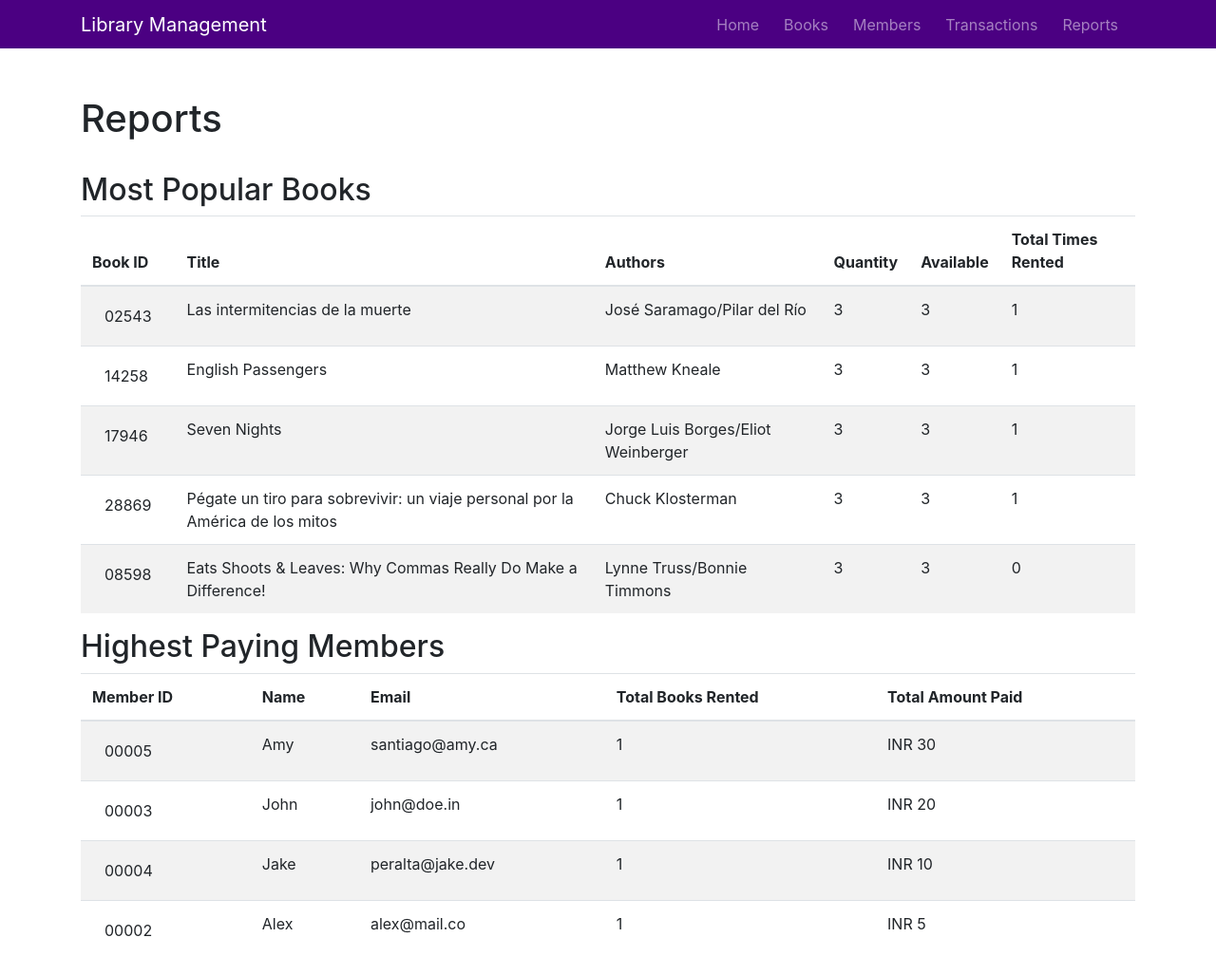
After one commit to Karan9034/library_management, a Flask app: page /reports in a window 1280 px wide. The commit adds this page. Shown: the whole page at 95% size. Run offline with Flask 2, Linux system fonts and the light colour scheme; data comes from the database, SQL or seed files in the repository; some libraries are stand-ins or nearby versions.

```diff
--- a/library_management/books/forms.py
+++ b/library_management/books/forms.py
@@ -13,5 +13,5 @@ class ImportForm(FlaskForm):
 class IssueForm(FlaskForm):
     email = StringField('Email', validators=[validators.DataRequired(), validators.Email()])
     book_id = IntegerField('Book ID', validators=[validators.DataRequired()])
-    dues_per_week = IntegerField('Charges Per Week', validators=[validators.DataRequired()])
+    charges = IntegerField('Charges', validators=[validators.DataRequired()])
     issueBtn = SubmitField('Issue')
--- a/library_management/main/routes.py
+++ b/library_management/main/routes.py
@@ -1,4 +1,5 @@
 from flask import Blueprint, render_template
+from library_management.models import Book, Member
 
 main = Blueprint("main", __name__)
 
@@ -6,3 +7,9 @@ main = Blueprint("main", __name__)
 @main.route('/home')
 def home():
     return render_template('home.html')
+
+@main.route('/reports')
+def reports():
+    books = Book.query.order_by(Book.no_of_times_rented.desc()).all()
+    members = Member.query.order_by(Member.total_paid.desc()).all()
+    return render_template('reports.html', title="Reports", members=members[:5], books=books[:5])
--- a/library_management/static/main.css
+++ b/library_management/static/main.css
@@ -20,6 +20,12 @@ nav{
     margin-top: 10vh;
     text-align: center;
 }
+#desc{
+    text-align: center;
+    font-size: 16px;
+    width: 60%;
+    margin: 3vh 20%;
+}
 .pagination a{
     border-color: indigo;
     margin-right: 4px;
--- a/library_management/templates/books.html
+++ b/library_management/templates/books.html
@@ -26,7 +26,7 @@
             <tbody>
                 {% for book in data %}
                 <tr>
-                    <td><span class="btn btn-dark pull-right">{{"{:05d}".format(book.book_id)}}</span></td>
+                    <td><span class="btn pull-right">{{"{:05d}".format(book.book_id)}}</span></td>
                     <td>{{book.title}}</td>
                     <td>{{book.authors}}</td>
                     <td>{{book.quantity}}</td>
--- a/library_management/templates/home.html
+++ b/library_management/templates/home.html
@@ -3,7 +3,9 @@
 
     <div class="home">
         <h1 id="heading">Library Management</h1>
-
+        <p id="desc">
+            Library management system built using Flask for Librarian to maintain books, register members, issue books, charge the members on returning the books, and help them record transactions. This app abides and follows the guidelines mentioned at <a href="https://frappe.io/dev-hiring-test">Frappe Dev Hiring Test</a>.
+        </p>
     </div>
 
 {% endblock content %}
--- a/library_management/templates/layout.html
+++ b/library_management/templates/layout.html
@@ -26,6 +26,7 @@
                   <a class="nav-item nav-link" href="{{ url_for('books.all_books') }}">Books</a>
                   <a class="nav-item nav-link" href="{{ url_for('members.all_members') }}">Members</a>
                   <a class="nav-item nav-link" href="{{ url_for('transactions.all_transactions') }}">Transactions</a>
+                  <a class="nav-item nav-link" href="{{ url_for('main.reports') }}">Reports</a>
                 </div>
               </div>
             </div>
--- a/library_management/templates/members.html
+++ b/library_management/templates/members.html
@@ -17,16 +17,18 @@
                     <th>Name</th>
                     <th>Email</th>
                     <th>Number of Books Rented</th>
+                    <th>Outstanding Debt</th>
                     <th></th>
                 </tr>
             </thead>
             <tbody>
                 {% for member in data %}
                 <tr>
-                    <td><span class="btn btn-dark pull-right">{{"{:05d}".format(member.member_id)}}</span></td>
+                    <td><span class="btn pull-right">{{"{:05d}".format(member.member_id)}}</span></td>
                     <td>{{member.name}}</td>
                     <td>{{member.email}}</td>
-                    <td>{{member.transactions|length}}</td>
+                    <td>{{member.rented}}</td>
+                    <td>{{"INR {:.1f}".format(member.outstanding_dues)}}</td>
                     <td>
                         <form action="/member/{{member.member_id}}/delete" method="POST" onsubmit="return confirm('Are you sure you want to delete this member?');">
                             <input type="hidden" name="method" value="Delete">
--- /dev/null
+++ b/library_management/templates/reports.html
@@ -0,0 +1,58 @@
+{% extends "layout.html" %}
+{% block content %}
+    <br>
+    <h1>Reports</h1>
+    <br>
+    {% if books %}
+    <h2>Most Popular Books</h2>
+        <table class="table table-hover table-striped">
+            <thead>
+                <tr>
+                    <th>Book ID</th>
+                    <th>Title</th>
+                    <th>Authors</th>
+                    <th>Quantity</th>
+                    <th>Available</th>
+                    <th>Total Times Rented</th>
+                </tr>
+            </thead>
+            <tbody>
+                {% for book in books %}
+                <tr>
+                    <td><span class="btn pull-right">{{"{:05d}".format(book.book_id)}}</span></td>
+                    <td>{{book.title}}</td>
+                    <td>{{book.authors}}</td>
+                    <td>{{book.quantity}}</td>
+                    <td>{{book.quantity - book.rented}}</td>
+                    <td>{{book.no_of_times_rented}}</td>
+                </tr>
+                {% endfor %}
+            </tbody>
+        </table>
+    {% endif %}
+    {% if members %}
+    <h2>Highest Paying Members</h2>
+        <table class="table table-hover table-striped">
+            <thead>
+                <tr>
+                    <th>Member ID</th>
+                    <th>Name</th>
+                    <th>Email</th>
+                    <th>Total Books Rented</th>
+                    <th>Total Amount Paid</th>
+                </tr>
+            </thead>
+            <tbody>
+                {% for member in members %}
+                <tr>
+                    <td><span class="btn pull-right">{{"{:05d}".format(member.member_id)}}</span></td>
+                    <td>{{member.name}}</td>
+                    <td>{{member.email}}</td>
+                    <td>{{member.transactions | length}}</td>
+                    <td>INR {{member.total_paid}}</td>
+                </tr>
+                {% endfor %}
+            </tbody>
+        </table>
+    {% endif %}
+{% endblock content %}
--- a/library_management/transactions/forms.py
+++ b/library_management/transactions/forms.py
@@ -1,6 +1,6 @@
 from flask_wtf import FlaskForm
-from wtforms import StringField, SubmitField, validators
+from wtforms import IntegerField, SubmitField, validators
 
 class ReturnForm(FlaskForm):
-    amount = StringField('Amount Paid', validators=[validators.DataRequired()])
+    amount = IntegerField('Amount Paid', validators=[validators.DataRequired()])
     returnBtn = SubmitField('Return')
--- a/library_management/transactions/routes.py
+++ b/library_management/transactions/routes.py
@@ -22,8 +22,11 @@ def return_book(id):
         transaction.amount_paid = amount
         transaction.closed = True
         book = Book.query.get(transaction.book.book_id)
-        book.quantity += 1
         book.rented -= 1
+        member = Member.query.get(transaction.member.member_id)
+        member.outstanding_dues -= amount
+        member.total_paid += amount
+        member.rented -= 1
         db.session.commit()
         flash('Transaction Closed', 'success')
         return redirect(url_for('transactions.all_transactions'))
```
Also changed, not shown: library_management/books/routes.py (+8 -3 lines), library_management/models.py (+7 -4 lines), library_management/templates/issue.html (+5 -5 lines), library_management/templates/return.html (+3 -4 lines), library_management/templates/transactions.html (+9 -9 lines), test.py (added, +15 -0 lines), library_management/site.db, 1 other file.
